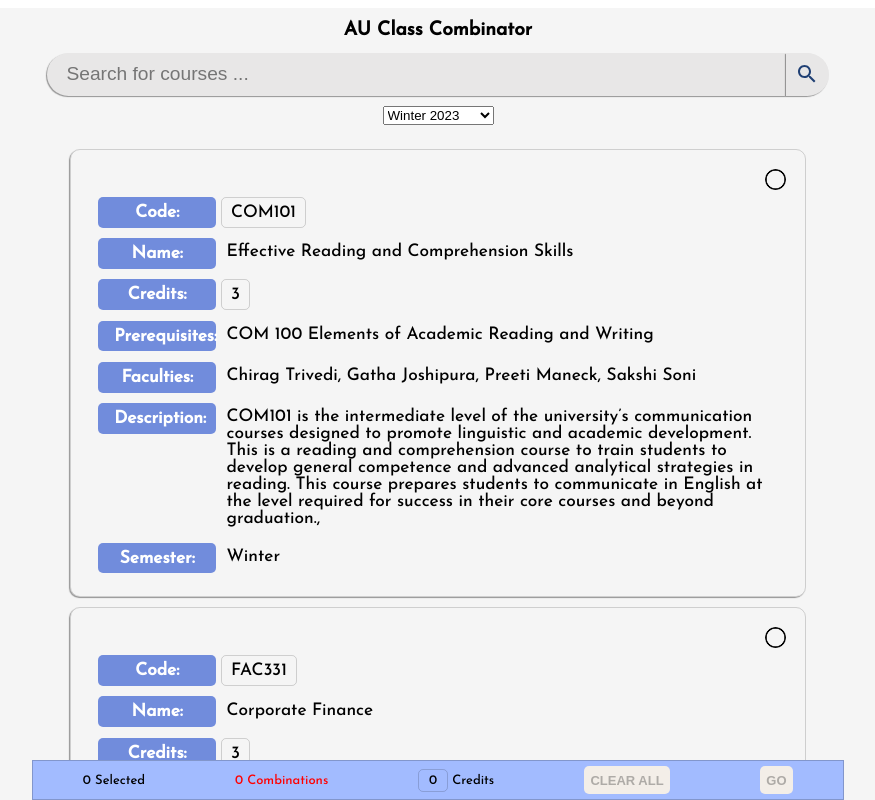
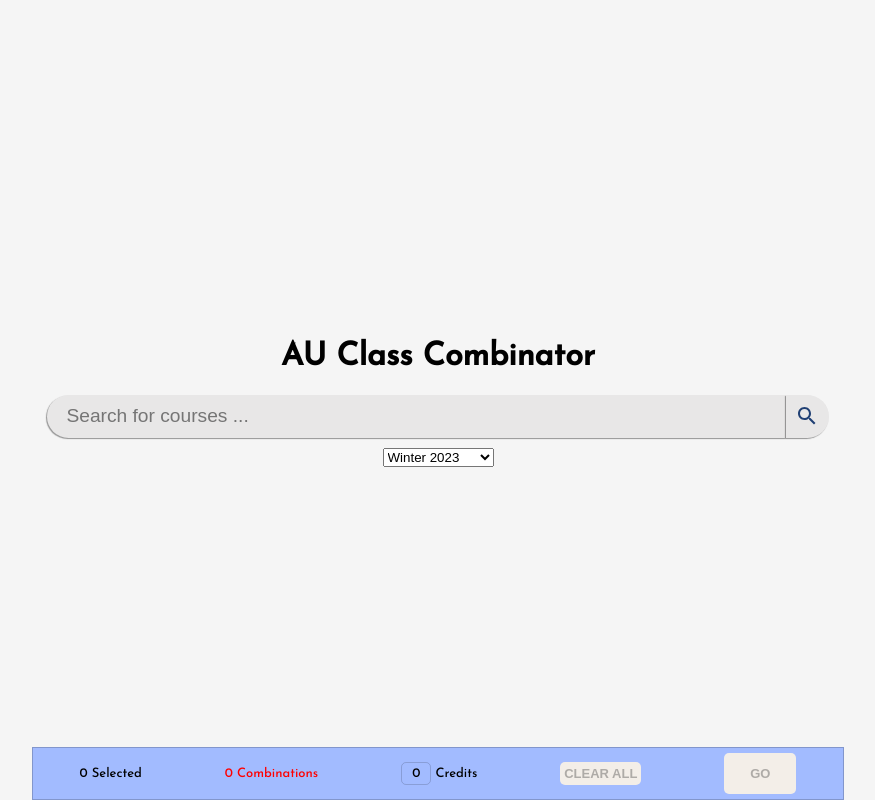
Before and after one commit to JeelRajodiya/AU-ClassCombinator, a React (Vite) app in the folder FrontEnd/: page / in a window 1280 px wide. Shown: the top 800 px of the page, without its empty margins (202-1077 px from the left). Built offline with nearby package versions, Linux system fonts and the light colour scheme.

Commit message:
[ UI improvements ] intentional behaviour from user

```diff
--- a/FrontEnd/src/App.tsx
+++ b/FrontEnd/src/App.tsx
@@ -24,6 +24,7 @@ export default function App() {
 		setCombinations(cd.generatePossibleCombinations(selected));
 		localStorage.setItem("selected", JSON.stringify(selected));
 	}, [selected]);
+
 	const [isCombinatorOpen, setIsCombinatorOpen] = React.useState(false);
 
 	return (
@@ -44,17 +45,16 @@ export default function App() {
 				/>
 			) : (
 				<>
-					<h1
-						style={{
-							fontSize: "1em",
-							display: "flex",
-							alignItems: "center",
-							justifyContent: "center",
-						}}
+					<div
+						className={`searching-elements ${
+							query === "" ? "default-height" : "expended"
+						}`}
 					>
-						AU Class Combinator
-					</h1>
-					<SearchBar query={query} setQuery={setQuery}></SearchBar>
+						<h1 className="title">AU Class Combinator</h1>
+						<SearchBar
+							query={query}
+							setQuery={setQuery}
+						></SearchBar>
 						<SemesterSwitch
 							query={query}
 							setQuery={setQuery}
@@ -62,12 +62,19 @@ export default function App() {
 							setCD={setCD}
 							setSelected={setSelected}
 						/>
+					</div>
+					<div
+						className={`searching-elements ${
+							query === "" ? "default-height" : "expended"
+						}`}
+					>
 						<CourseExplorer
 							selected={selected}
 							setSelected={setSelected}
 							query={query}
 							cd={cd}
 						/>
+					</div>
 				</>
 			)}
 
--- a/FrontEnd/src/components/ActionBar.tsx
+++ b/FrontEnd/src/components/ActionBar.tsx
@@ -45,7 +45,12 @@ export default function ActionBar(props: ActionBarProps) {
 				{clearAllCount < 1 ? "Clear All" : "Sure?"}
 			</button>
 			<button
-				className="action-bar-btn"
+				className={`action-bar-btn go-btn ${
+					props.selected.length === 0 ||
+					props.combinations.length === 0
+						? "disabled"
+						: "enabled"
+				}`}
 				onClick={() => {
 					props.setIsCombinatorOpen(!props.isCombinatorOpen);
 				}}
--- a/FrontEnd/src/components/CourseExplorer.tsx
+++ b/FrontEnd/src/components/CourseExplorer.tsx
@@ -1,8 +1,7 @@
 import React from "react";
 import CourseDirectory from "../Course_Directory";
 import CourseItem from "./CourseItem";
-import winter from "../Data/winter.json";
-import monsoon from "../Data/monsoon.json";
+import type { Course } from "../Course_Directory";
 
 export default function CourseExplorer(props: {
 	query: string;
@@ -11,11 +10,15 @@ export default function CourseExplorer(props: {
 	setSelected: React.Dispatch<React.SetStateAction<string[]>>;
 }) {
 	// const cd = new CourseDirectory(winter, monsoon);
-	const courses = props.cd.search(props.query);
+	let courses: Course[];
+	if (props.query === "") {
+		courses = [];
+	} else {
+		courses = props.cd.search(props.query.trim());
+	}
 
 	return (
 		<div
-			className="course-explorer"
 			style={{
 				display: "flex",
 				justifyContent: "center",
--- a/FrontEnd/src/styles/actionBar.css
+++ b/FrontEnd/src/styles/actionBar.css
@@ -27,7 +27,7 @@
 	border: none;
 	outline: none;
 	height: 100%;
-	padding: 0.5em;
+	padding: 0.3em;
 	background-color: #f3eee8;
 	border-radius: 5px;
 	text-transform: uppercase;
@@ -48,3 +48,14 @@ button:hover.red {
 	background-color: rgba(255, 129, 129, 0.621);
 	color: red;
 }
+.go-btn {
+	transition: padding 100ms linear;
+	padding: 1em 2em;
+}
+.go-btn.enabled {
+	/* background-color: rgb(34, 101, 224); */
+	/* color: white; */
+	color: blue;
+	border: 1px solid blue;
+	/* padding: 1em; */
+}
--- a/FrontEnd/src/styles/app.css
+++ b/FrontEnd/src/styles/app.css
@@ -7,6 +7,32 @@ main {
 	justify-content: center;
 	width: 100%;
 	height: 100%;
-	background-color: #f5f5f5;
-	margin-bottom: 5em;
+	/* margin-bottom: 5em; */
 }
+.default-height {
+	/* height: 90vh; */
+	/* display: flex; */
+	/* flex-direction: column; */
+	/* justify-content: center; */
+	transform: translateY(40vh);
+	transition: transform 0.5s ease-in-out;
+
+	/* align-items: center; */
+}
+.expended {
+	/* height: 100%; */
+	/* transform: translateY(50%); */
+	transition: transform 250ms ease-in-out;
+}
+.title {
+	font-size: 1em;
+	display: flex;
+	justify-content: center;
+	align-items: center;
+	flex-direction: column;
+	transition: font-size 150ms ease-in-out;
+}
+
+.default-height > .title {
+	font-size: xx-large;
+}
--- a/FrontEnd/src/styles/global.css
+++ b/FrontEnd/src/styles/global.css
@@ -1,3 +1,8 @@
+html {
+	height: 100%;
+}
 body {
-	/* background-color: #0e1928; */
+	height: 100%;
+	margin: 0;
+	background-color: #f5f5f5;
 }
```
Lines whose indentation alone changed are shown as unchanged.
